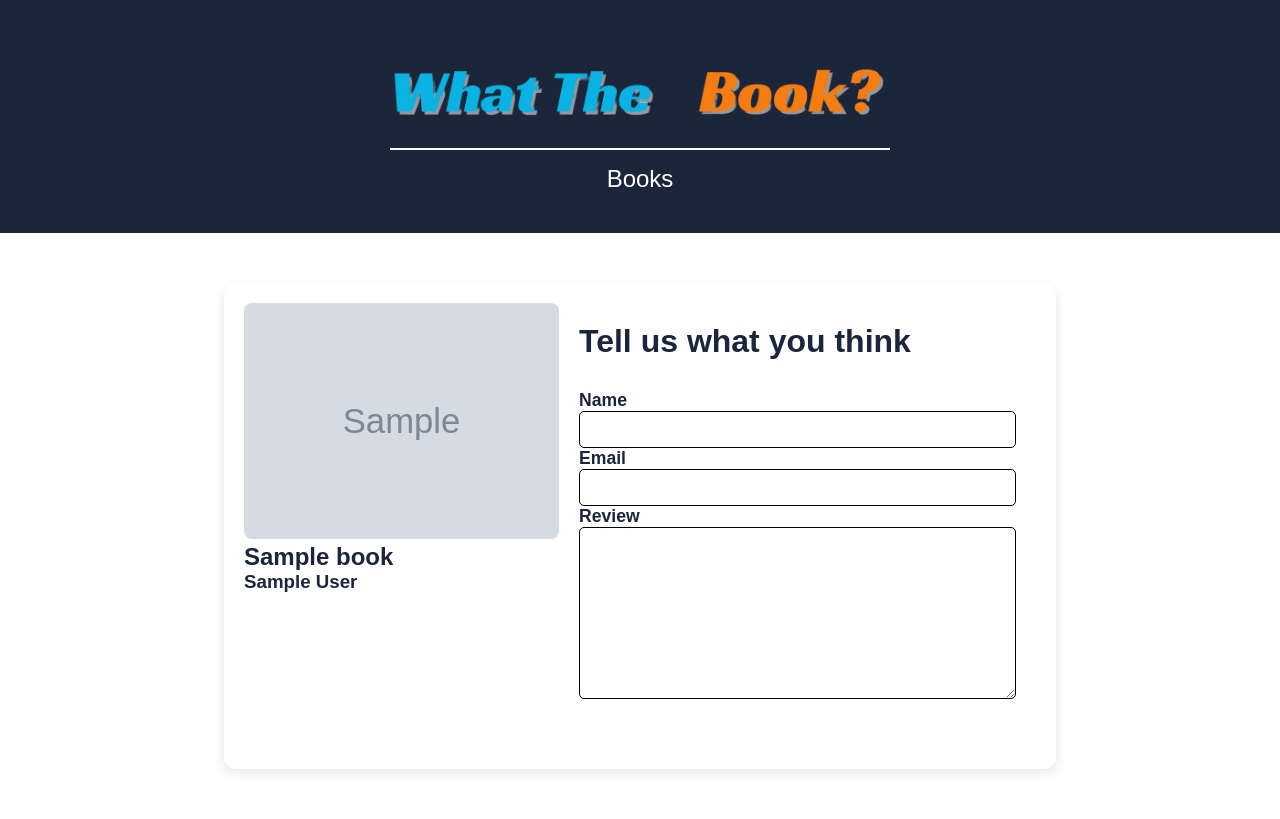
After one commit to MohammedRazee/CIRMS, a Flask app: template templates/review.html in a window 1280 px wide. The commit adds this page. Run offline with Flask 3, Linux system fonts and the light colour scheme; the template is opened without the code that fills it: most values are stand-ins (such as "Sample title", 1, 10 or a date in 2020); grey boxes marked "Sample" are stand-in pictures.

Commit message:
Review Form

```diff
--- a/app.py
+++ b/app.py
@@ -1,13 +1,13 @@
 from flask import Flask, render_template
 from routes.home import home_bp
-from routes.login import login_bp
 from routes.book import book_bp
+from routes.review import review_bp
 
 app = Flask(__name__)
 
 app.register_blueprint(home_bp)
-app.register_blueprint(login_bp)
 app.register_blueprint(book_bp)
+app.register_blueprint(review_bp)
 
 if __name__ == "__main__":
     app.run(debug=True)
--- a/static/css/main.css
+++ b/static/css/main.css
@@ -2,6 +2,8 @@
     padding: 0;
     margin: 0;
     box-sizing: border-box;
+    font-family: Arial, sans-serif;
+    color: #1B263B;
 }
 
 header {
--- /dev/null
+++ b/static/css/review.css
@@ -0,0 +1,43 @@
+.review-container {
+    display: flex;
+    max-width: 65%;
+    margin: 50px auto;
+    padding: 20px;
+    background-color: #fff;
+    border-radius: 12px;
+    box-shadow: 0 4px 12px rgba(0,0,0,0.1);
+    overflow: hidden;
+}
+
+.review-image {
+    flex: 1;
+}
+
+.review-image > img {
+    max-width: 100%;
+    max-height: 400px;
+    border-radius: 8px;
+}
+
+.review-form {
+    flex: 1;
+    padding: 20px;
+}
+
+.revForm {
+    display: flex;
+    margin: 30px 0;
+    flex-flow: column;
+}
+
+.revForm > label {
+    font-size: 1.1em;
+    font-weight: bolder;
+    width: 100%;
+}
+
+.revForm > input, .revForm > textarea {
+    border-radius: 5px;
+    padding: 10px;
+    border: 1px solid black;
+}
--- a/templates/base.html
+++ b/templates/base.html
@@ -4,7 +4,7 @@
     <meta charset="UTF-8">
     <meta name="viewport" content="width=device-width, initial-scale=1.0">
     <link rel="stylesheet" href="{{ url_for('static', filename='css/main.css') }}">
-    <title>{% block title %}My Flask App{% endblock %}</title>
+    <title>{% block title %}What The Book?{% endblock %}</title>
     {% block head %} {% endblock %}
 </head>
 <body>
@@ -14,9 +14,8 @@
         </div>
 
         <nav>
-            <li><a href="{{ url_for('home.home')}}">Home</a></li>
-            <li><a href="books.html">Books</a></li>
-            <li><a href="books.html">Leave a Review</a></li>
+            <li><a href="{{ url_for('home.home')}}">Books</a></li>
+            <!-- <li><a href="books.html">Leave a Review</a></li> -->
 
         </nav>
     </header>
--- a/templates/book.html
+++ b/templates/book.html
@@ -4,7 +4,6 @@
     <link rel="stylesheet" href="{{url_for('static', filename='css/product.css')}}">
 {% endblock %}
 
-{% block title %}My Flask App{% endblock %}
 
 {% block content %}
     <div class="product-page">
@@ -20,7 +19,7 @@
             <p><strong>Positive Reviews:</strong> 124</p>
             <p><strong>Negative Reviews:</strong> 8</p>
 
-            <button class="review-button">Leave a Review</button>
+            <a href="{{ url_for('review.review', book_id=book._id)}}" class="review-button">Leave a Review</a>
         </div>
     </div>
 
--- a/templates/index.html
+++ b/templates/index.html
@@ -4,13 +4,14 @@
     <link rel="stylesheet" href="{{url_for('static', filename='css/home.css')}}">
 {% endblock %}
 
-{% block title %}My Flask App{% endblock %}
 
 {% block content %}
+
     <div class="page-container">
         <div class="container">
                 <h1>Our Top Picks</h1>
             {% include "books.html" %}
         </div>
     </div>
+
 {% endblock %}
--- /dev/null
+++ b/templates/review.html
@@ -0,0 +1,34 @@
+{% extends "base.html" %}
+
+{% block head %}
+    <link rel="stylesheet" href="{{ url_for('static', filename='css/review.css') }}">
+{% endblock %}
+
+{% block content %}
+
+    <div class="review-container">
+        <div class="review-image">
+            <img src="{{ url_for('static', filename=book.image) }}" alt="{{book.name}}">
+            <h2>{{book.name}}</h2>
+            <h3>{{book.author}}</h3>
+        </div>
+
+        <div class="review-form">
+            <h1>Tell us what you think</h1>
+            <form action="" class="revForm">
+                <label for="name">Name</label>
+                    <input type="text" name="name" id="name">
+
+                <label for="email">Email
+                </label>
+                    <input type="email" name="email" id="email">
+
+                <label for="review">Review <br>
+                </label>
+                    <textarea name="review" id="review" cols="50" rows="10"></textarea>
+            </form>
+        </div>
+
+    </div>
+
+{% endblock %}
```
Also changed, not shown: routes/login.py (deleted, +0 -7 lines), routes/review.py (added, +16 -0 lines), static/css/product.css (+3 -10 lines).
